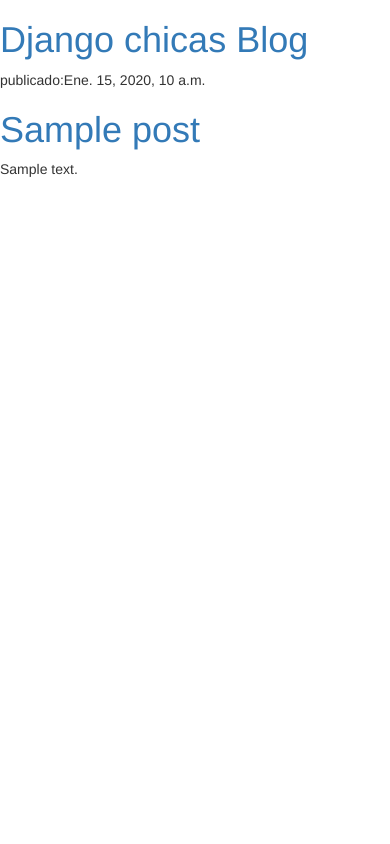
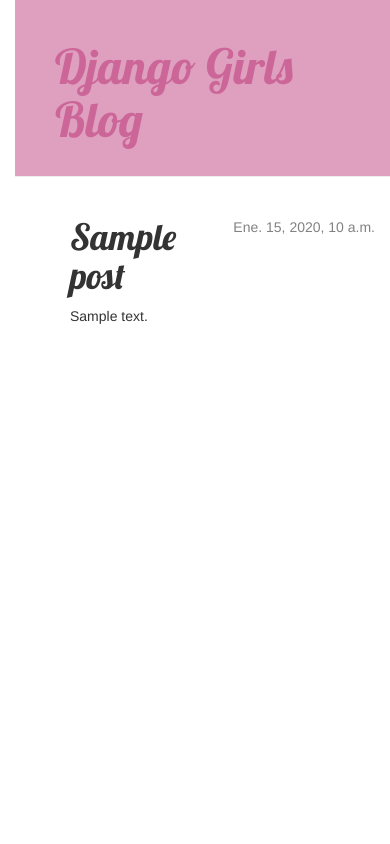
Before and after one commit to Brenda12345/my-first-blog, a Django app: template blog/templates/blog/post_list.html in a window 390 px wide. Run offline with Django 3.2, Linux system fonts and the light colour scheme; the template is opened without the code that fills it: values that come from a table or form of the project are taken from there, others are empty; tables that the repository leaves empty hold one stand-in row (values such as "Sample post"); parts of the project's set-up code (start-up, migrations or seed data) failed here and were passed over; some libraries are stand-ins or nearby versions.

Commit message:
Agregadas vistas y plantilla para el detalle del post del blog así como también CSS para el sitio.

```diff
--- /dev/null
+++ b/blog/static/css/blog.css
@@ -0,0 +1,57 @@
+h1 a {
+	color:#cc6699;
+}
+body {
+    padding-left: 15px;
+}
+h1 a {
+    color: #cc6699;
+    font-family: 'Lobster';
+}
+.page-header {
+    background-color:#df9fbf;
+    margin-top: 0;
+    padding: 20px 20px 20px 40px;
+}
+
+.page-header h1, .page-header h1 a, .page-header h1 a:visited, .page-header h1 a:active {
+    color: #cc6699;
+    font-size: 36pt;
+    text-decoration: none;
+}
+
+.content {
+    margin-left: 40px;
+}
+
+h1, h2, h3, h4 {
+    font-family: 'Lobster', cursive;
+}
+
+.date {
+    float: right;
+    color: #828282;
+}
+
+.save {
+    float: right;
+}
+
+.post-form textarea, .post-form input {
+    width: 100%;
+}
+
+.top-menu, .top-menu:hover, .top-menu:visited {
+    color: #ffffff;
+    float: right;
+    font-size: 26pt;
+    margin-right: 20px;
+}
+
+.post {
+    margin-bottom: 70px;
+}
+
+.post h1 a, .post h1 a:visited {
+    color: #000000;
+}
--- /dev/null
+++ b/blog/templates/blog/base.html
@@ -0,0 +1,23 @@
+{% load static %}
+<html>
+    <head>
+        <title>Django Girls blog</title>
+        <link rel="stylesheet" href="//maxcdn.bootstrapcdn.com/bootstrap/3.2.0/css/bootstrap.min.css">
+        <link rel="stylesheet" href="//maxcdn.bootstrapcdn.com/bootstrap/3.2.0/css/bootstrap-theme.min.css">
+        <link href='//fonts.googleapis.com/css?family=Lobster&subset=latin,latin-ext' rel='stylesheet' type='text/css'>
+        <link rel="stylesheet" href="{% static 'css/blog.css' %}">
+    </head>
+    <body>
+    <div class="page-header">
+        <h1><a href="/">Django Girls Blog</a></h1>
+    </div>
+    <div class="content container">
+        <div class="row">
+            <div class="col-md-12">
+            {% block content %}
+            {% endblock %}
+            </div>
+        </div>
+    </div>
+</body>
+</html>
--- a/blog/templates/blog/post_list.html
+++ b/blog/templates/blog/post_list.html
@@ -1,12 +1,13 @@
-<html>
-    <head>
-     <link rel="stylesheet" href="//maxcdn.bootstrapcdn.com/bootstrap/3.2.0/css/bootstrap.min.css">
-    <link rel="stylesheet" href="//maxcdn.bootstrapcdn.com/bootstrap/3.2.0/css/bootstrap-theme.min.css">
-        <title>Django Brenda blog</title>
-    </head>
-    <body>
-        <div><h1><a href="/">Django chicas Blog</a></h1></div>
-            {% for post in posts %}<div><p>publicado:{{post.published_date}}</p><h1><a href="">{{post.title}}</a></h1><p>{{post.text|linebreaksbr}}</p></div>{%endfor%}
+{% extends 'blog/base.html' %}
 
-    </body>
-</html>
+{% block content %}
+    <div class="post">
+        {% if post.published_date %}
+            <div class="date">
+                {{ post.published_date }}
+            </div>
+        {% endif %}
+        <h1>{{ post.title }}</h1>
+        <p>{{ post.text|linebreaksbr }}</p>
+    </div>
+{% endblock %}
--- a/blog/urls.py
+++ b/blog/urls.py
@@ -3,4 +3,5 @@ from . import views
 
 urlpatterns = [
     path('', views.post_list, name='post_list'),
+    path('post/<int:pk>)/', views.post_detail, name='post_detail'),
 ]
```
Also changed, not shown: blog/views.py (+4 -3 lines).
